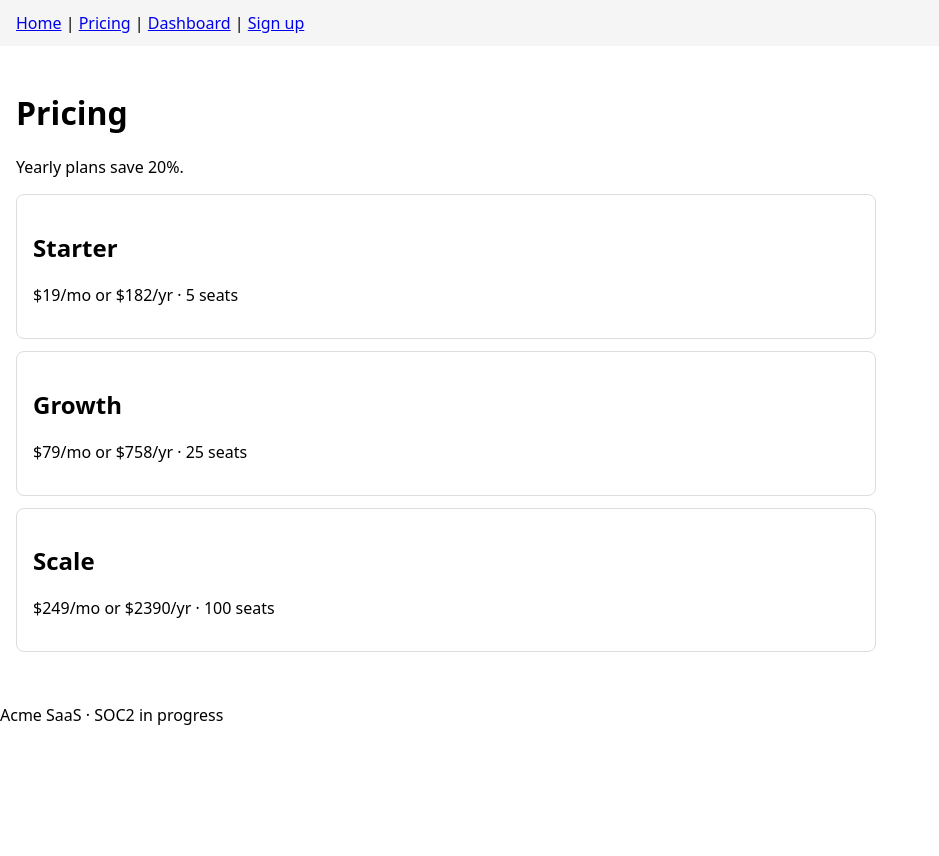
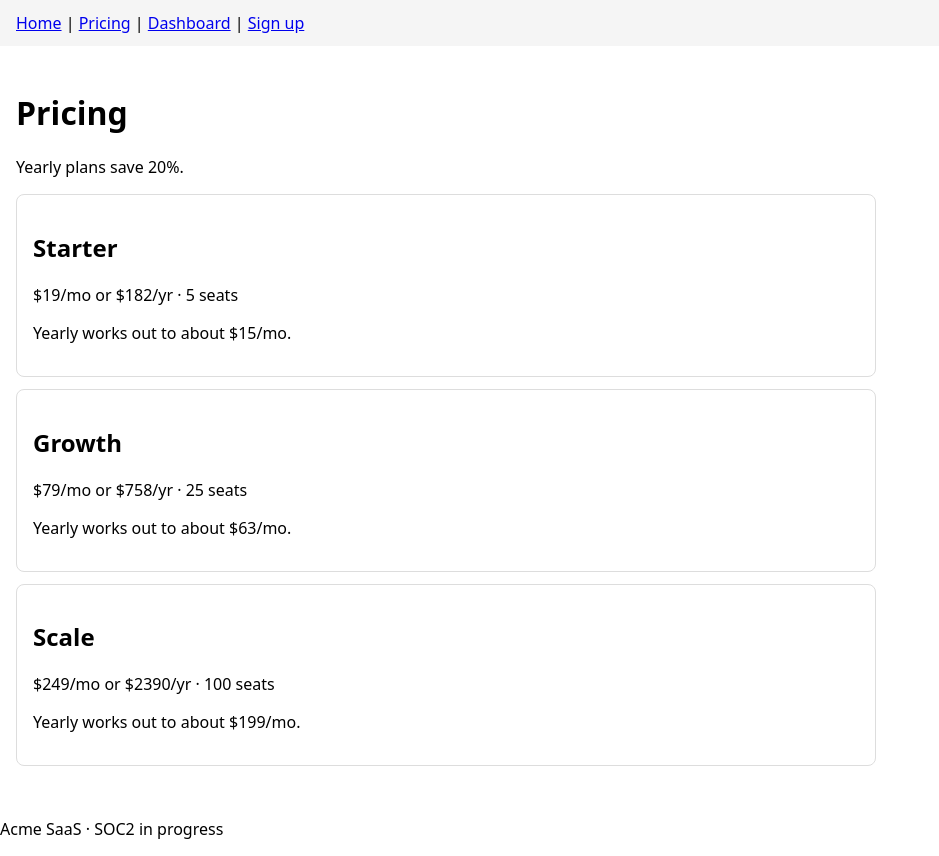
Before and after one commit to ArchAstroEvals/team-ts-saas, a Next.js app: page /pricing in a window 1280 px wide. Shown: the whole page, without its empty margins (0-939 px from the left). Before the commit the page ends 800 px from the top, so only its background shows below. Built offline with nearby package versions, Linux system fonts and the light colour scheme.

Commit message:
Show effective monthly on cards (LIN-116)

```diff
--- a/app/pricing/page.jsx
+++ b/app/pricing/page.jsx
@@ -1,5 +1,5 @@
 import { PLANS, yearlyPrice } from "../../lib/plans.js";
-import { savingsPct } from "../../lib/annual.js";
+import { savingsPct, effectiveMonthly } from "../../lib/annual.js";
 import PricingCard from "../../components/PricingCard.jsx";
 
 export const metadata = { title: "Pricing — Acme SaaS" };
@@ -10,7 +10,12 @@ export default function Pricing() {
       <h1>Pricing</h1>
       <p>Yearly plans save {savingsPct()}%.</p>
       {PLANS.map((plan) => (
-        <PricingCard key={plan.id} plan={plan} yearly={yearlyPrice(plan.id)} />
+        <PricingCard
+          key={plan.id}
+          plan={plan}
+          yearly={yearlyPrice(plan.id)}
+          eff={effectiveMonthly(plan.id)}
+        />
       ))}
     </div>
   );
--- a/components/PricingCard.jsx
+++ b/components/PricingCard.jsx
@@ -1,10 +1,11 @@
-export default function PricingCard({ plan, yearly }) {
+export default function PricingCard({ plan, yearly, eff }) {
   return (
     <div className="card">
       <h2>{plan.name}</h2>
       <p>
         ${plan.monthly}/mo or ${yearly}/yr · {plan.seats} seats
       </p>
+      <p>Yearly works out to about ${eff}/mo.</p>
     </div>
   );
 }
```
